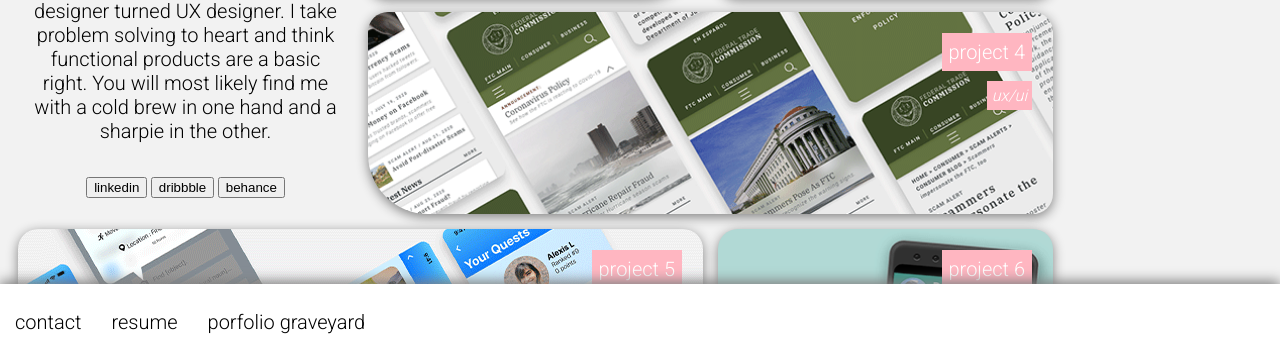
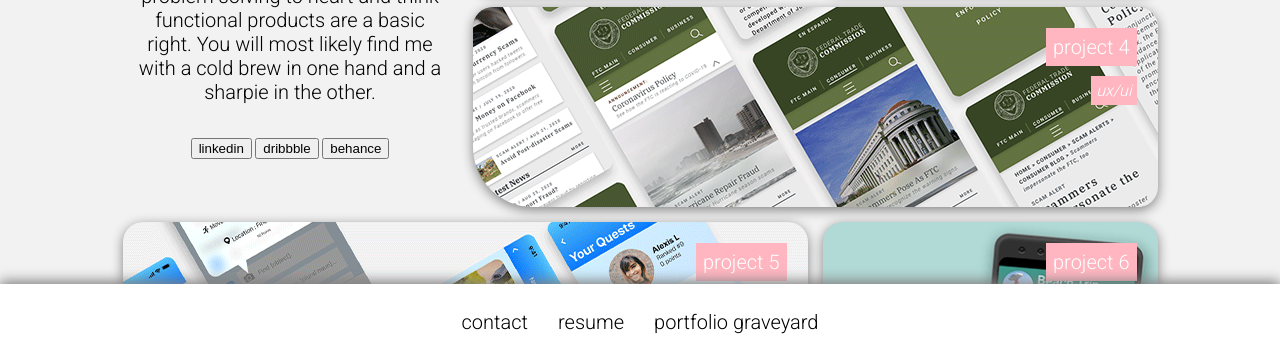
Before and after one commit to hellokyla/Portfolio-site, a plain HTML site: page index.html in a window 1280 px wide. Shown: the part 441-798 px from the top of the page. Drawn offline with Linux system fonts and the light colour scheme.

Commit message:
tutoring - centering nav

```diff
--- a/index.html
+++ b/index.html
@@ -72,12 +72,13 @@
                 <p class="category">industrial design</p>
             </div>
         </div>
+        <!-- <div> spacer </div> -->
     </div>
     <!-- <section id="spacer">spacer</section> -->
     <footer class="homePage">
         <div class="nav"><h5>contact</h5></div>
         <div class="nav"><h5>resume</h5></div>
-        <div class="nav"><h5>porfolio graveyard</h5></div>
+        <div class="nav"><h5>portfolio graveyard</h5></div>
     </footer>
 </body>
 </html>
--- a/style.css
+++ b/style.css
@@ -3,6 +3,7 @@ body {
     font-family: 'Roboto', sans-serif;
     color: #000000 84%;
     display: flex;
+    justify-content: center;
     /* min-width: 1050px; */
 }
 
@@ -40,7 +41,9 @@ body {
     min-width: 300px;
     max-width: 350px;
 }
-/* -----ABOUT CARD----- */
+
+/* ---------------------ABOUT CARD------------------------- */
+
 .span-2x6 {
     grid-column-end: span 2;
     grid-row-end: span 3;
@@ -57,17 +60,19 @@ body {
     border-radius: 50%;
 }
 
-/* -----PROJECT CARDS------ */
 .grid-item-1 h1{
     text-align: center;
     margin: 0 auto;
     margin-top: 15px;
 }
+
 .grid-item-1 h2{
     text-align: center;
     margin: 0 auto;
     margin-top: 10px;
 }
+
+/* --------------------PROJECT CARDS---------------------- */
 
 .span-2x2 {
     grid-column-end: span 2;
@@ -100,7 +105,16 @@ body {
     background-position: center;
   } */
 
-/* ------CARD IMAGES------ */
+.span-4x2 {
+    grid-column-end: span 4;
+    grid-row-end: span 1;
+    border-radius: 20px 20px 20px 60px;
+    box-shadow: 0px 3px 12px grey;
+    justify-content: flex-end;
+    max-width: 680px;
+}
+/* ----------------------CARD IMAGES----------------------- */
+
 .grid-item-2{
     background-image: url("images/card_lnfy.png")
 }
@@ -127,20 +141,14 @@ body {
 }
 
 
+/* --------------------------NAVIGATION-------------------------- */
 
-
-.span-4x2 {
-    grid-column-end: span 4;
-    grid-row-end: span 1;
-    border-radius: 20px 20px 20px 60px;
-    box-shadow: 0px 3px 12px grey;
-    justify-content: flex-end;
-    max-width: 680px;
-}
-/* ---------NAVIGATION---------- */
 footer{
     position: fixed;
     display: flex;
+    /* flex-direction: column; */
+    align-items: center;
+    justify-content: center;
     left:0;
     bottom:0;
     height: 75px;
@@ -152,7 +160,7 @@ footer{
 
 .nav{
     display: flex;
-    align-items: center;
+    /* flex-direction: row; */
     padding: 15px;
 }
 
@@ -169,10 +177,11 @@ footer{
     color: magenta;
     height: 75px;
     width: 10px;
-    margin: 15px;
-} */
+    margin: 15px; */
+}
 
-/* ---------TEXT/FONT FORMATTING---------- */
+/* -------------------TEXT/FONT FORMATTING---------------------- */
+
 h1{
     display: table;
     padding: 7px;
@@ -245,12 +254,15 @@ h6{
     position: absolute;
     float: right;
 }
+
 h5{
     font-weight: 300;
     text-transform: initial;
     font-size: 20px;
     text-align: center;
 }
+
+/* -------------------MOBILE---------------------- */
 
 @media(max-width:600px){
     .grid-layout{
```
